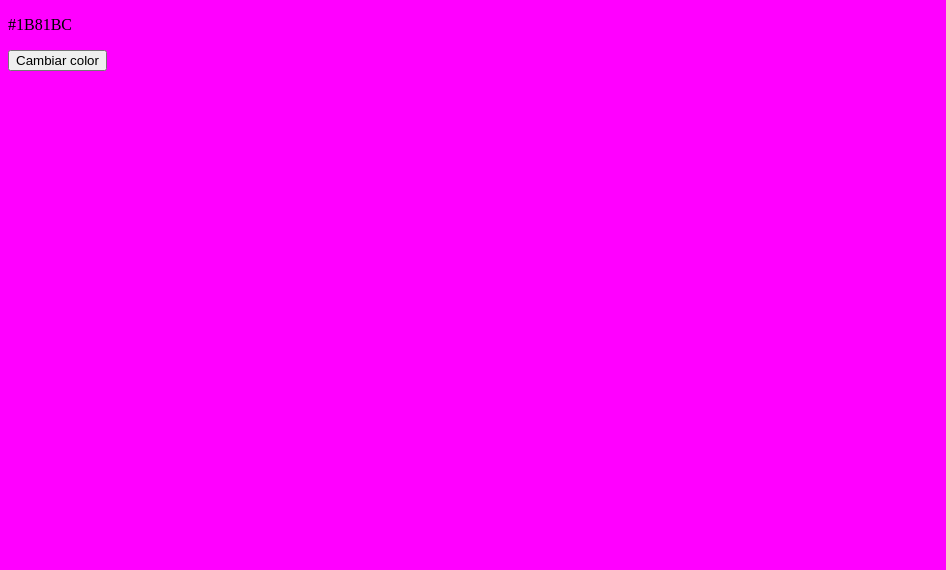
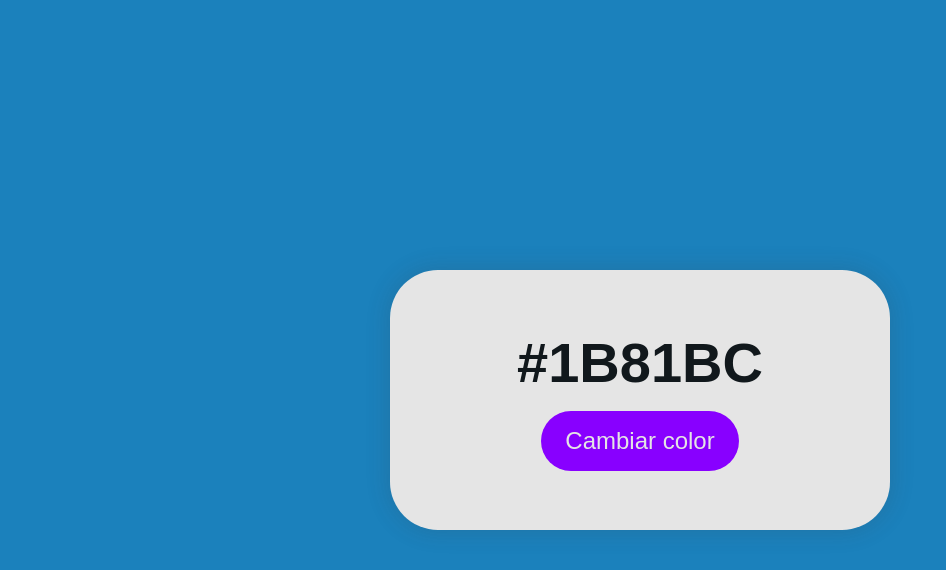
Before and after one commit to Karen10Ruiz/Practica-Cambiar-Color, a plain HTML site: page index.html in a window 1280 px wide. Shown: the whole page, without its empty margins (0-946 px from the left). Drawn offline with Linux system fonts and the light colour scheme.

Commit message:
Creamos los estilos base de CSS

```diff
--- a/style.css
+++ b/style.css
@@ -1,3 +1,51 @@
 body {
-    background-color: magenta;
+    padding: 24px;
+    height: 100vh;
+    font-family: sans-serif , 'Franklin Gothic Medium', 'Arial Narrow', Arial, sans-serif;
+    background-color: #1B81BC;
 }
+
+* {
+    margin: 0px;
+    padding: 0px;
+    box-sizing: border-box;
+}
+
+.flex-center {
+    display: flex;
+    flex-direction: column;
+    justify-content: center;
+    align-items: center;
+    gap: 16px;
+}
+
+main {
+    width: 100%;
+    max-width: 500px;
+    height: 260px;
+    padding: 24px;
+    border-radius: 48px;
+    box-shadow: 0 0 24px rgba(62, 62, 62, .2);
+    background-color: #e5e5e5;
+}
+
+p {
+    color: #11181C;
+    font-size: 3.5rem;
+    font-weight: bold;
+}
+
+button {
+    font-size: 1.5rem;
+    padding: 16px 24px;
+    border: none;
+    border-radius: 48px;
+    color: #e5e5e5;
+    background-color: #8800ff;
+    cursor: pointer;
+    user-select: none;
+}
+
+button:hover {
+    background-color: #c5299e;
+}
```
